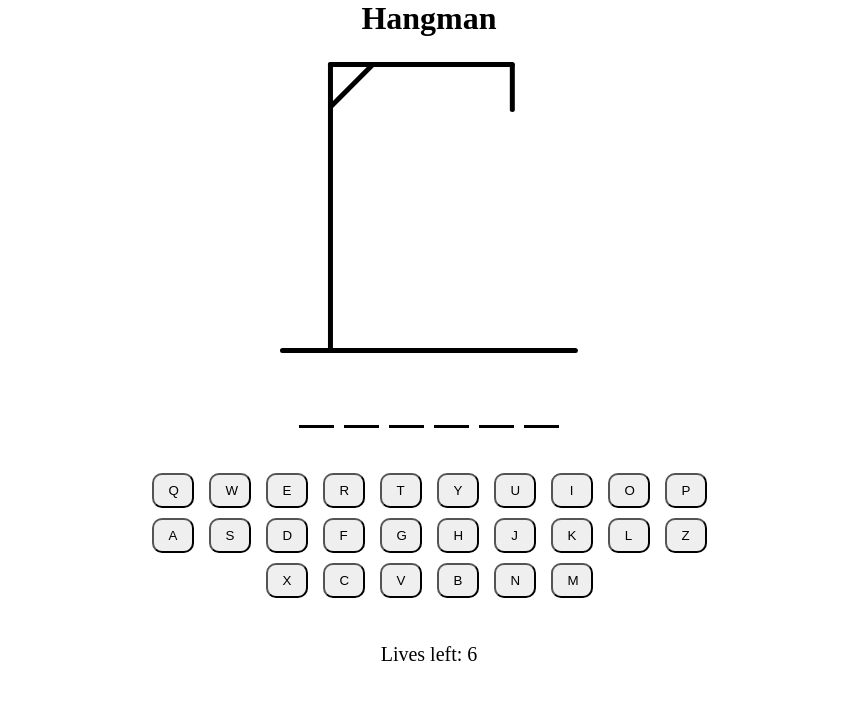
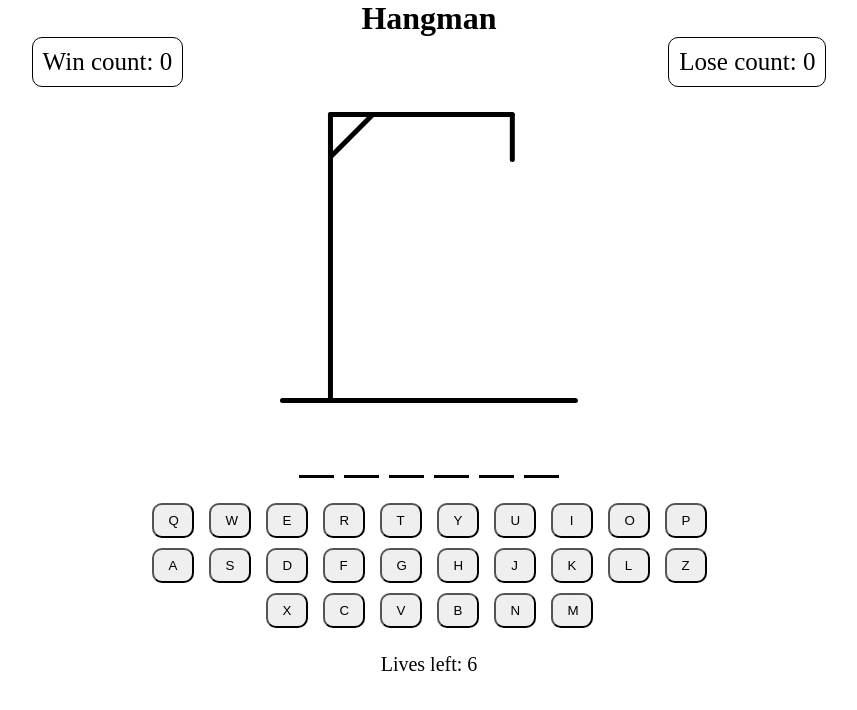
Before and after one commit to tomasban1/hangman-react, a React (Vite) app: page / in a window 1280 px wide. Shown: the top 710 px of the page, without its empty margins (211-1068 px from the left). Built offline with nearby package versions, Linux system fonts and the light colour scheme.

Commit message:
score count almost working :-|

```diff
--- a/src/App.css
+++ b/src/App.css
@@ -41,8 +41,8 @@ h1{
 display: flex;
 flex-wrap: wrap;
 justify-content: center;
-padding: 30px;
-width: 670px;
+padding: 10px;
+width: 575px;
 gap: 10px 15px;
 }
 .boardBtn{
@@ -76,7 +76,7 @@ border-radius: 10px;
   padding: 30px;
   font-size: 35px;
   position: absolute;
-  top: 17rem;
+  top: 20rem;
   font-family: Verdana, Geneva, Tahoma, sans-serif;
   color: green;
 }
@@ -84,11 +84,25 @@ border-radius: 10px;
   padding: 20px;
   font-size: 35px;
   position: absolute;
-  bottom: 23rem;
-  right: 21rem;
+  bottom: 20rem;
+  right: 39rem;
   font-family: Verdana, Geneva, Tahoma, sans-serif;
   color: red;
 }
 .livesContainer{
   font-size: 20px;
+
 }
+.rezCount{
+  display: flex;
+  flex-direction: row;
+  width: 100%;
+  justify-content: space-around;
+}
+.rezContainer{
+  padding: 10px;
+  border: 1px solid black;
+  font-size: 25px;
+  border-radius: 10px;
+  font-family: cursive;
+}
--- a/src/App.jsx
+++ b/src/App.jsx
@@ -1,5 +1,6 @@
 import './App.css';
 import { CheckLetter } from './components/checkLetter/CheckLetter';
+import { Score } from './score/Score';
 
 
 
@@ -11,6 +12,7 @@ function App() {
     <>
       <header>
         <h1>Hangman</h1>
+        <Score />
       </header>
       <main>
         <CheckLetter />
--- a/src/components/checkLetter/CheckLetter.jsx
+++ b/src/components/checkLetter/CheckLetter.jsx
@@ -3,9 +3,22 @@ import { randomWord } from "../words/GenerateWord";
 import { Hangman } from "../hangman/hangman";
 import { RestartBtn } from "../restartBtn/RestartBtn";
 
+let loseCount = [];
+let winCount = [];
+
+const localScoreDataWin = localStorage.getItem('loseData')
+const localScoreDataLose = localStorage.getItem('winData')
+
+    if(localScoreDataWin !== null && localScoreDataLose !== null){
+        loseCount = JSON.parse(localScoreDataWin)
+        winCount = JSON.parse(localScoreDataLose)
+    }
+
+// let loseScore = 0;
+// let winScore = 0;
+
 
 export let gameOver = false;
-
 export function CheckLetter(){
 
     const keyboard = ['Q', 'W', 'E', 'R', 'T', 'Y',
@@ -56,7 +69,8 @@ export function CheckLetter(){
     const CheckWin = () => {
             if(randomWord.length === correctGuessed.length){
                 gameOver = true;
-
+                winCount.push(1)
+                localStorage.setItem('winData', JSON.stringify(winCount))
                 return <p>You win!</p>
             }
 
@@ -68,6 +82,8 @@ export function CheckLetter(){
         if(count < 1){
             count = 0;
             gameOver = true;
+            loseCount.push(1)
+            localStorage.setItem('loseData', JSON.stringify(loseCount))
             // alert('Game over!')
             return <p className="loseContainer">Game over!</p>
         }else{
@@ -75,6 +91,7 @@ export function CheckLetter(){
 
         }
     }
+
 
     return (
         <>
--- a/src/components/restartBtn/RestartBtn.jsx
+++ b/src/components/restartBtn/RestartBtn.jsx
@@ -8,7 +8,6 @@ export function RestartBtn(params){
         <div>
           <button onClick={() => window.location.reload()} className='restartBtn'>Start new game!</button>
         </div>
-
     );
         }
 }
--- /dev/null
+++ b/src/score/Score.jsx
@@ -0,0 +1,24 @@
+export function Score(){
+
+    const score1 = localStorage.getItem('loseData');
+    const lose = JSON.parse(score1);
+    const score2 = localStorage.getItem('winData');
+    const win = JSON.parse(score2);
+
+
+    return (
+         <>
+            <div className="rezCount">
+                <p className="rezContainer">Win count: {score2 === null ? 0 : (win.length / 2)}</p>
+                <p className="rezContainer">Lose count: {score1 === null ? 0 : (lose.length / 2)}</p>
+            </div>
+        </>
+    );
+
+
+}
+
+//
+//
+
+// const lose = (loseScore.length + 1) / 2;
```
